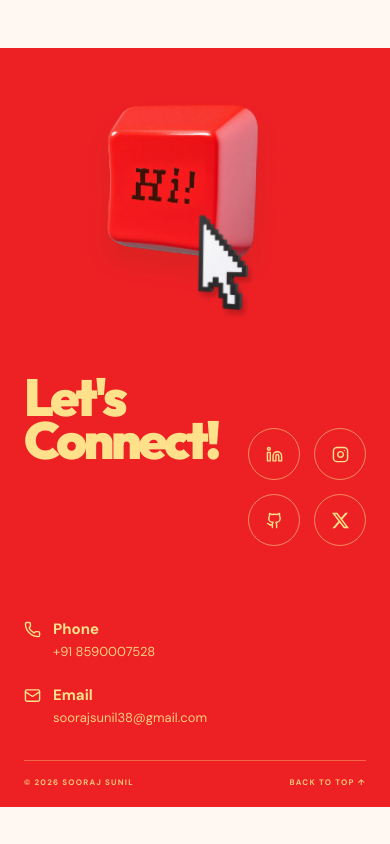
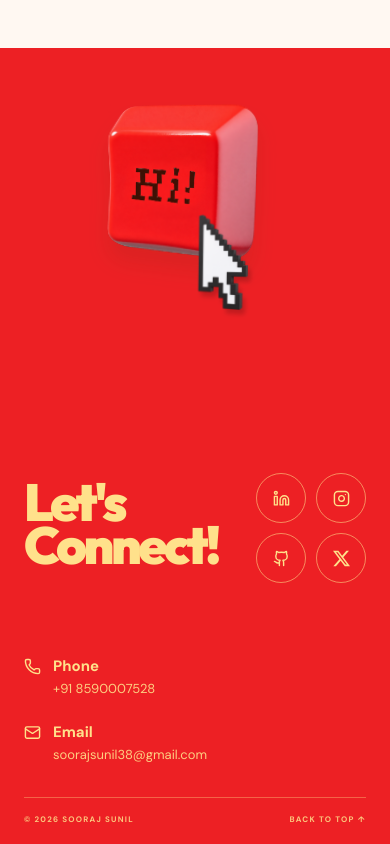
Before and after one commit to soorajsunil38/my-portfolio, a React (Vite) app: page / in a window 390 px wide. Shown: the part 4083-4927 px from the top of the page. Before the commit the page ends 4890 px from the top, so only its background shows below. Built offline with nearby package versions, Linux system fonts and the light colour scheme.

Commit message:
Updated mobile responsiveness

```diff
--- a/src/styles.css
+++ b/src/styles.css
@@ -1045,6 +1045,10 @@ img {
     max-width: 100%;
     grid-template-columns: minmax(0, 1fr) auto;
     column-gap: 12px;
+    padding-top: 45px;
+  }
+  .footer-heading {
+    padding-top: 60px;
   }
   .footer-heading h2 {
     font-size: clamp(52px,13vw,76px);
@@ -1057,9 +1061,9 @@ img {
   }
   .footer-social {
     display: grid;
-    grid-template-columns: repeat(2, 52px);
-    grid-template-rows: repeat(2, 52px);
-    gap: 14px;
+    grid-template-columns: repeat(2, 50px);
+    grid-template-rows: repeat(2, 50px);
+    gap: 10px;
     width: max-content;
     max-width: 100%;
     position: static;
@@ -1067,8 +1071,8 @@ img {
     transform: none;
   }
   .footer-social a {
-    width: 52px;
-    height: 52px;
+    width: 50px;
+    height: 50px;
     display: flex;
     align-items: center;
     justify-content: center;
```
